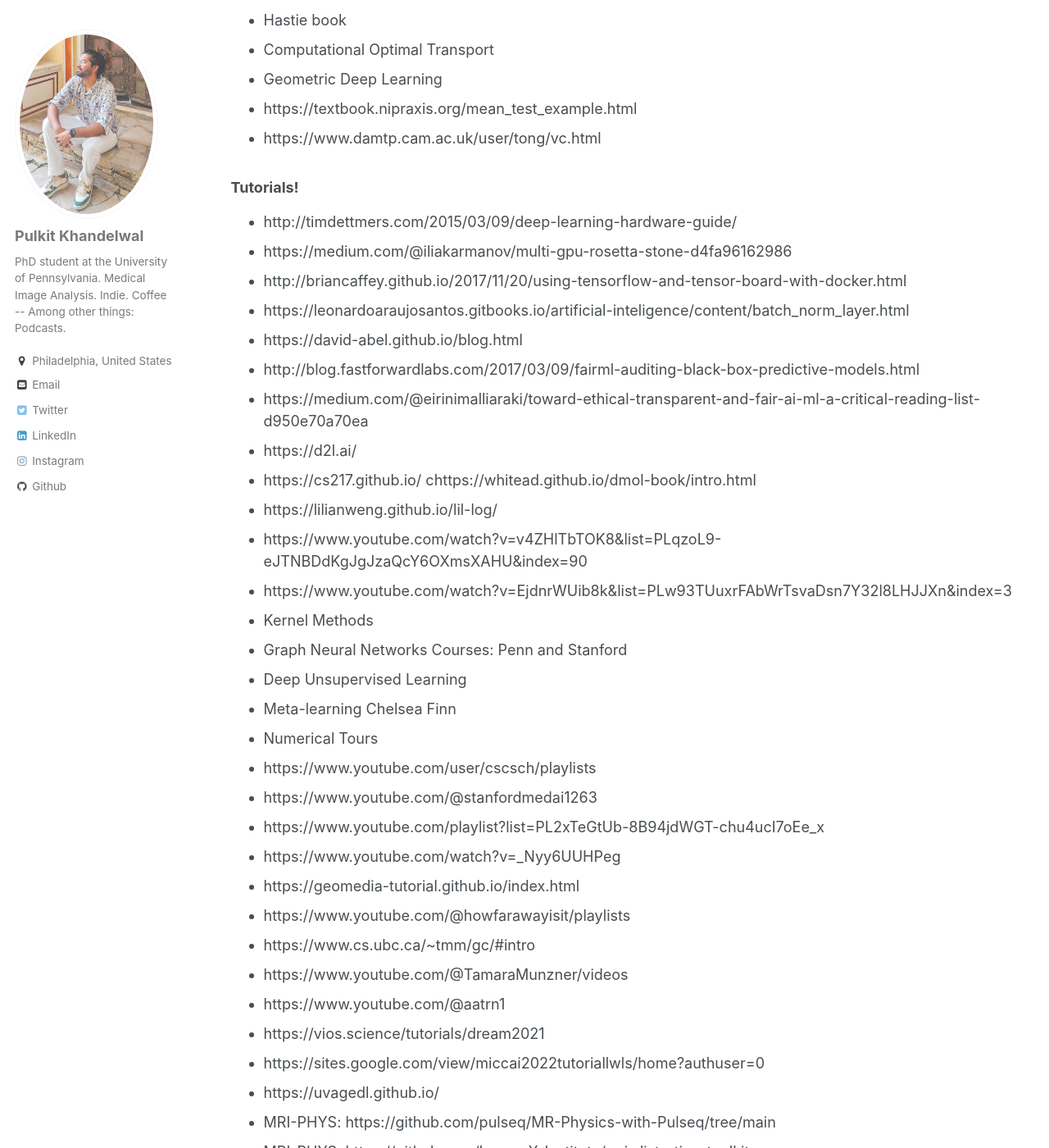
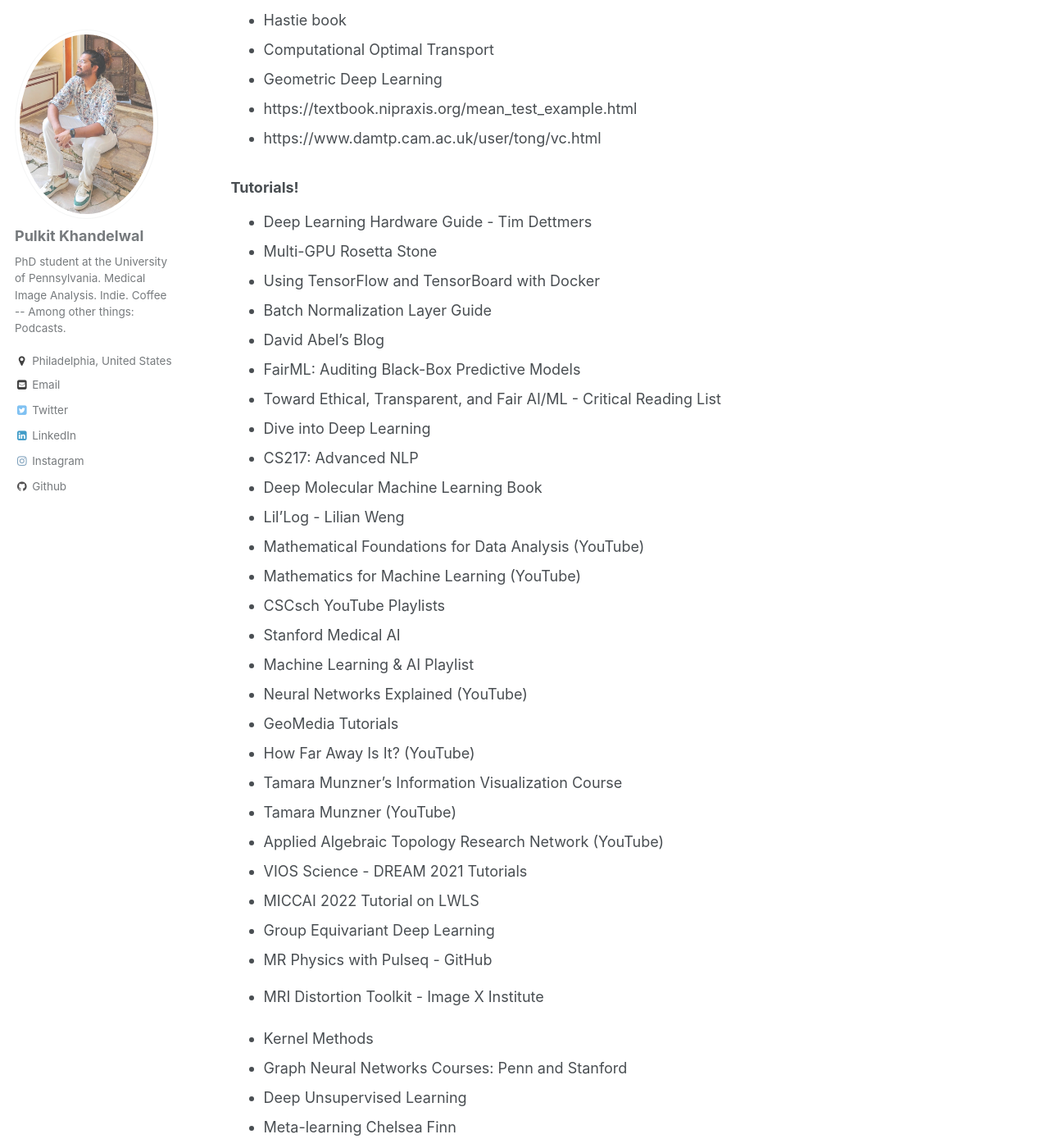
Before and after one commit to Pulkit-Khandelwal/pulkit-khandelwal.github.io, a Jekyll site: the page built from _pages/courses.md, in a window 1280 px wide and 1400 px high, scrolled down 643 px. Shown: the whole window at 82% size. Built offline with Jekyll 4.4.1, drawn with Linux system fonts in a browser that asks for light colours; some of the changed text lies outside the part shown.

Commit message:
Update courses.md

```diff
--- a/_pages/courses.md
+++ b/_pages/courses.md
@@ -26,38 +26,40 @@
 
 
 ### Tutorials!
-* http://timdettmers.com/2015/03/09/deep-learning-hardware-guide/
-* https://medium.com/@iliakarmanov/multi-gpu-rosetta-stone-d4fa96162986
-* http://briancaffey.github.io/2017/11/20/using-tensorflow-and-tensor-board-with-docker.html
-* https://leonardoaraujosantos.gitbooks.io/artificial-inteligence/content/batch_norm_layer.html
-* https://david-abel.github.io/blog.html
-* http://blog.fastforwardlabs.com/2017/03/09/fairml-auditing-black-box-predictive-models.html
-* https://medium.com/@eirinimalliaraki/toward-ethical-transparent-and-fair-ai-ml-a-critical-reading-list-d950e70a70ea
-* https://d2l.ai/
-* https://cs217.github.io/
-chttps://whitead.github.io/dmol-book/intro.html
-* https://lilianweng.github.io/lil-log/
-* https://www.youtube.com/watch?v=v4ZHlTbTOK8&list=PLqzoL9-eJTNBDdKgJgJzaQcY6OXmsXAHU&index=90
-* https://www.youtube.com/watch?v=EjdnrWUib8k&list=PLw93TUuxrFAbWrTsvaDsn7Y32l8LHJJXn&index=3
+- [Deep Learning Hardware Guide - Tim Dettmers](http://timdettmers.com/2015/03/09/deep-learning-hardware-guide/)
+- [Multi-GPU Rosetta Stone](https://medium.com/@iliakarmanov/multi-gpu-rosetta-stone-d4fa96162986)
+- [Using TensorFlow and TensorBoard with Docker](http://briancaffey.github.io/2017/11/20/using-tensorflow-and-tensor-board-with-docker.html)
+- [Batch Normalization Layer Guide](https://leonardoaraujosantos.gitbooks.io/artificial-inteligence/content/batch_norm_layer.html)
+- [David Abel's Blog](https://david-abel.github.io/blog.html)
+- [FairML: Auditing Black-Box Predictive Models](http://blog.fastforwardlabs.com/2017/03/09/fairml-auditing-black-box-predictive-models.html)
+- [Toward Ethical, Transparent, and Fair AI/ML - Critical Reading List](https://medium.com/@eirinimalliaraki/toward-ethical-transparent-and-fair-ai-ml-a-critical-reading-list-d950e70a70ea)
+- [Dive into Deep Learning](https://d2l.ai/)
+- [CS217: Advanced NLP](https://cs217.github.io/)
+- [Deep Molecular Machine Learning Book](https://whitead.github.io/dmol-book/intro.html)
+- [Lil'Log - Lilian Weng](https://lilianweng.github.io/lil-log/)
+- [Mathematical Foundations for Data Analysis (YouTube)](https://www.youtube.com/watch?v=v4ZHlTbTOK8&list=PLqzoL9-eJTNBDdKgJgJzaQcY6OXmsXAHU&index=90)
+- [Mathematics for Machine Learning (YouTube)](https://www.youtube.com/watch?v=EjdnrWUib8k&list=PLw93TUuxrFAbWrTsvaDsn7Y32l8LHJJXn&index=3)
+- [CSCsch YouTube Playlists](https://www.youtube.com/user/cscsch/playlists)
+- [Stanford Medical AI](https://www.youtube.com/@stanfordmedai1263)
+- [Machine Learning & AI Playlist](https://www.youtube.com/playlist?list=PL2xTeGtUb-8B94jdWGT-chu4ucI7oEe_x)
+- [Neural Networks Explained (YouTube)](https://www.youtube.com/watch?v=_Nyy6UUHPeg)
+- [GeoMedia Tutorials](https://geomedia-tutorial.github.io/index.html)
+- [How Far Away Is It? (YouTube)](https://www.youtube.com/@howfarawayisit/playlists)
+- [Tamara Munzner's Information Visualization Course](https://www.cs.ubc.ca/~tmm/gc/#intro)
+- [Tamara Munzner (YouTube)](https://www.youtube.com/@TamaraMunzner/videos)
+- [Applied Algebraic Topology Research Network (YouTube)](https://www.youtube.com/@aatrn1)
+- [VIOS Science - DREAM 2021 Tutorials](https://vios.science/tutorials/dream2021)
+- [MICCAI 2022 Tutorial on LWLS](https://sites.google.com/view/miccai2022tutoriallwls/home?authuser=0)
+- [Group Equivariant Deep Learning](https://uvagedl.github.io/)
+- [MR Physics with Pulseq - GitHub](https://github.com/pulseq/MR-Physics-with-Pulseq/tree/main)
+- [MRI Distortion Toolkit - Image X Institute](https://github.com/Image-X-Institute/mri_distortion_toolkit)
+
+
 * Kernel Methods
 * Graph Neural Networks Courses: Penn and Stanford
 * Deep Unsupervised Learning
 * Meta-learning Chelsea Finn
 * Numerical Tours
-* https://www.youtube.com/user/cscsch/playlists
-* https://www.youtube.com/@stanfordmedai1263
-* https://www.youtube.com/playlist?list=PL2xTeGtUb-8B94jdWGT-chu4ucI7oEe_x
-* https://www.youtube.com/watch?v=_Nyy6UUHPeg
-* https://geomedia-tutorial.github.io/index.html
-* https://www.youtube.com/@howfarawayisit/playlists
-* https://www.cs.ubc.ca/~tmm/gc/#intro
-* https://www.youtube.com/@TamaraMunzner/videos
-* https://www.youtube.com/@aatrn1
-* https://vios.science/tutorials/dream2021
-* https://sites.google.com/view/miccai2022tutoriallwls/home?authuser=0
-* https://uvagedl.github.io/
-* MRI-PHYS: https://github.com/pulseq/MR-Physics-with-Pulseq/tree/main
-* MRI-PHYS: https://github.com/Image-X-Institute/mri_distortion_toolkit
 
 
 ### Current Courses 2024!
@@ -84,15 +86,13 @@
 * BE 581 at Penn
 * GPU Programming at Penn
 * Neural ODEs
-* [Multi-view geometry](https://www.youtube.com/playlist?list=PLEB45naDUsF2vpvdxZ72Jjl8ZEKISv4Nh)
 * Computer Graphics
 * Databases
 * PGM
 * Functional Analysis MIT
 * Real Analysis MIT
 * Jean Gallier
-* https://cs217.stanford.edu/
-* https://uvadl2c.github.io/
+* [Multi-view geometry](https://www.youtube.com/playlist?list=PLEB45naDUsF2vpvdxZ72Jjl8ZEKISv4Nh)
 - [Brains, Minds, and Machines (MIT OCW)](https://ocw.mit.edu/courses/res-9-003-brains-minds-and-machines-summer-course-summer-2015/)
 - [Systems Programming (YouTube)](https://www.youtube.com/playlist?list=PLhy9gU5W1fvUND_5mdpbNVHC1WCIaABbP)
 - [Designing and Analysing fMRI Experiments](https://www.youtube.com/playlist?list=PL20gKJcYxxBU3kXvu58vf-lL2XxtLHtRL)
@@ -117,6 +117,8 @@
 - [ICTP Diploma - Differential Geometry - Claudio Arezzo](https://www.youtube.com/playlist?list=PLLq_gUfXAnkl5JArcktbOrIUeR5rra-Gz)
 - [Symplectic geometry & classical mechanics](https://www.youtube.com/playlist?list=PLDfPUNusx1EoVnrQcCRishydtNBYU6A0c)
 - [Parallel Computing Stanford](https://gfxcourses.stanford.edu/cs149/fall24)
+- [CS217: Advanced NLP (Stanford)](https://cs217.stanford.edu/)
+- [Deep Learning for Language and Control (UVA)](https://uvadl2c.github.io/)
 
 
 ### More courses!
```
